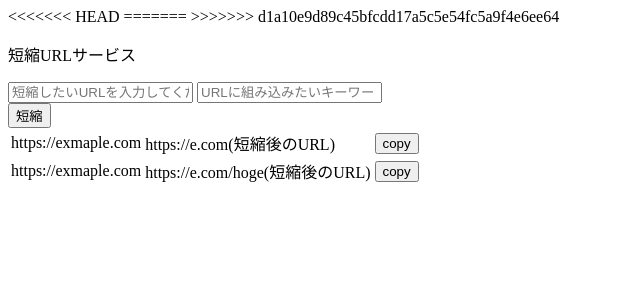
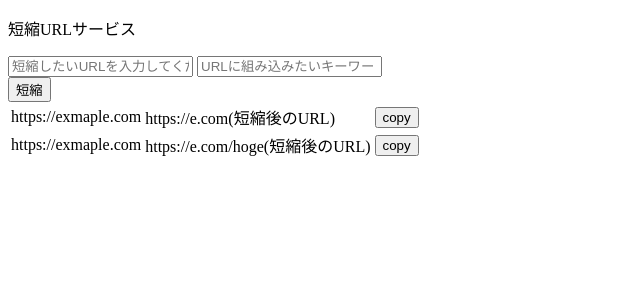
Before and after one commit to usuke1115/python-mob-programming, a Flask app: template flask/app/create_short_url/templates/create_short_url/create.html in a window 1280 px wide. Shown: the top 300 px of the page, without its empty margins (0-640 px from the left). Run offline with Flask 3, Linux system fonts and the light colour scheme; the template is opened without the code that fills it, so the values that code supplies are empty; parts of the project's set-up code (start-up, migrations or seed data) failed here and were passed over.

```diff
--- a/flask/app/create_short_url/templates/create_short_url/create.html
+++ b/flask/app/create_short_url/templates/create_short_url/create.html
@@ -11,11 +11,6 @@
     />
   </head>
   <body>
-<<<<<<< HEAD
-=======
-    <!-- 適宜差し替えてください -->
-
->>>>>>> d1a10e9d89c45bfcdd17a5c5e54fc5a9f4e6ee64
       <div class="container">
         <p class="text" id="title">短縮URLサービス</p>
         <div class="form__area">
```
